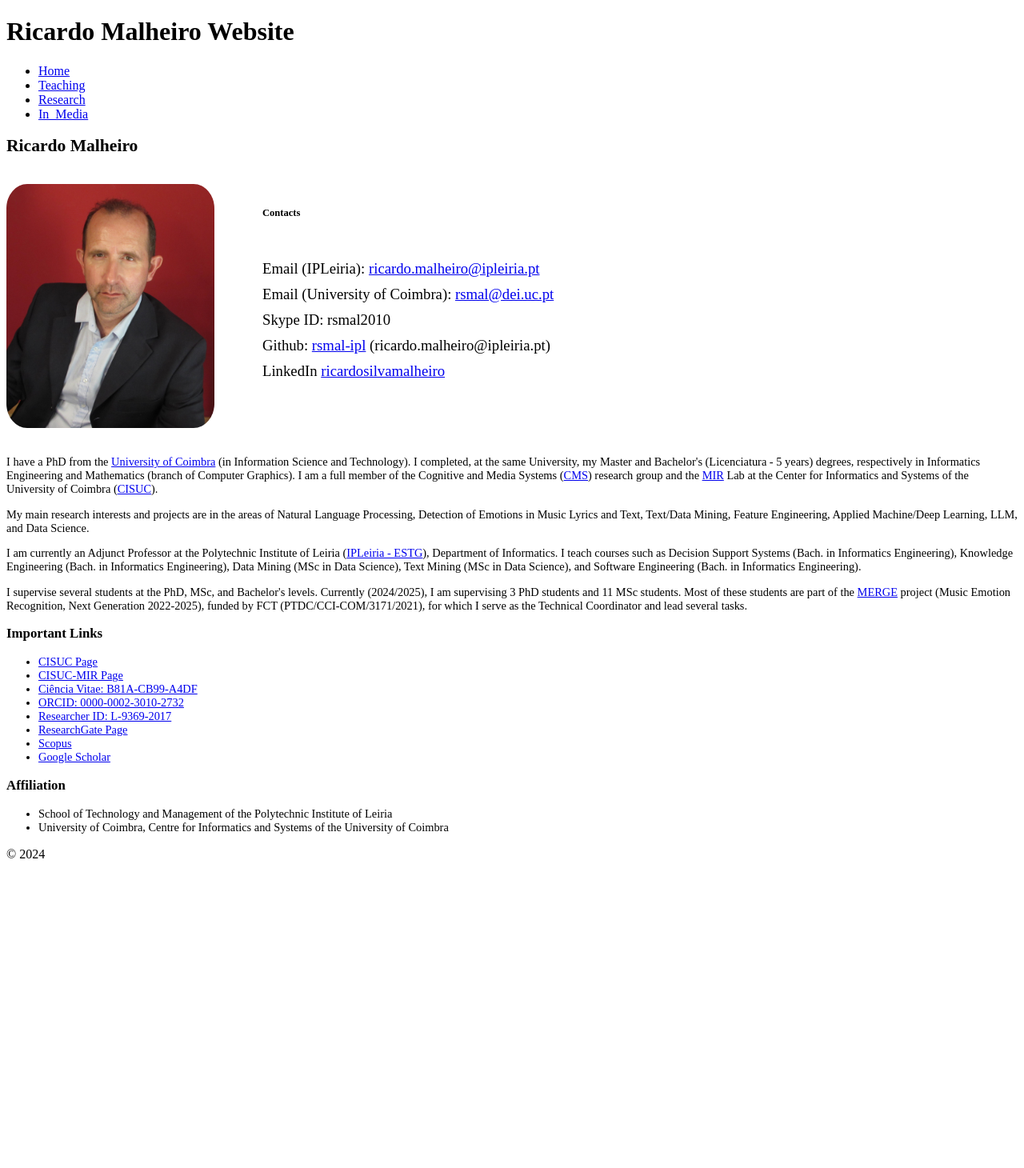
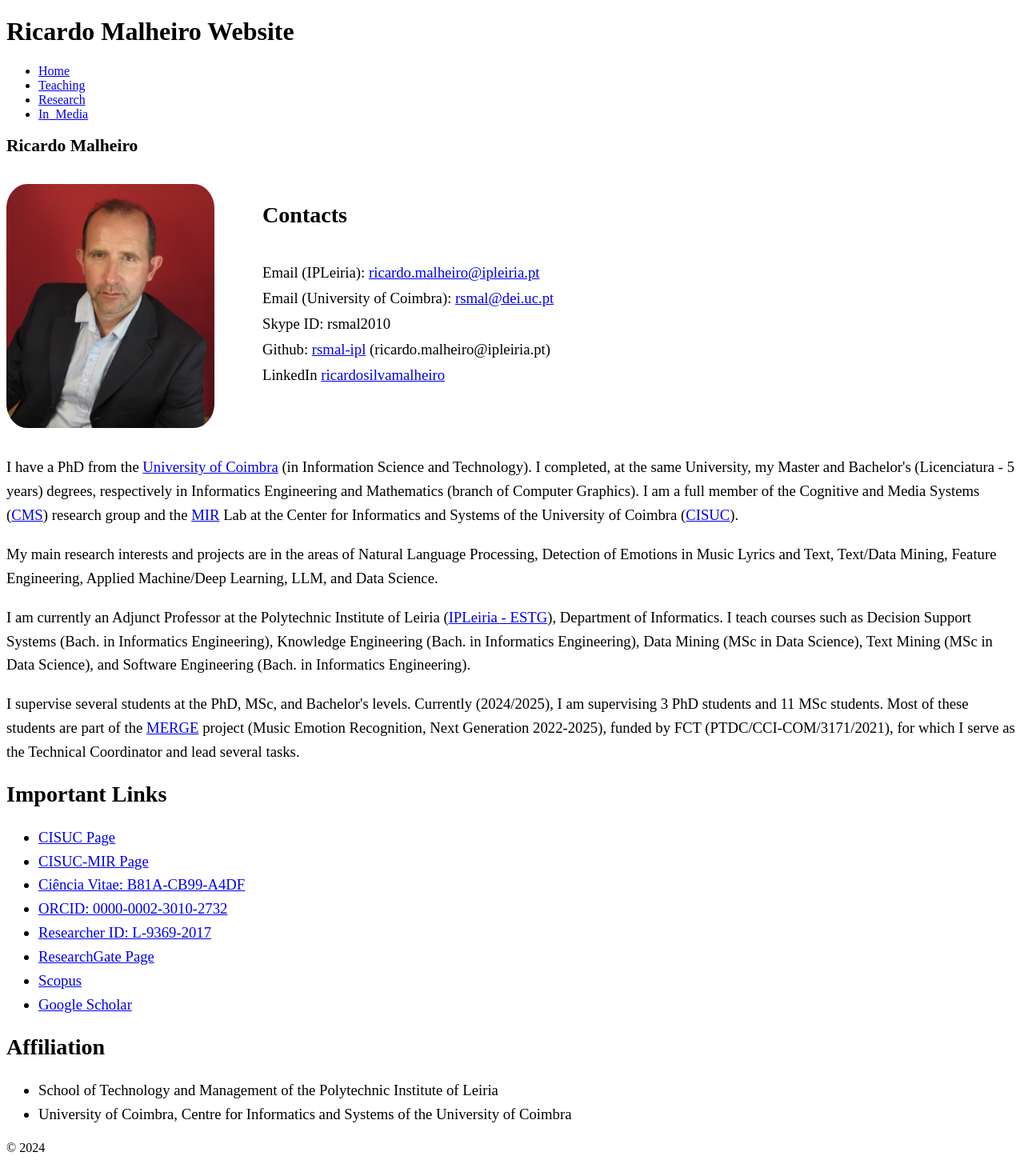
Before and after one commit to rsmal-ipl/SRSMAL, a Jekyll site: the page built from index.md, in a window 1280 px wide. Shown: the whole page at 80% size. Built offline with Jekyll 4.4.1, drawn with Linux system fonts in a browser that asks for light colours; before the commit the page ends 1093 px from its top, so only the background shows below that.

```diff
--- a/index.md
+++ b/index.md
@@ -45,6 +45,8 @@ layout: default
   /* Estilo para o texto principal */
   .main-text {
     margin-top: 30px; /* Espaço para iniciar abaixo da imagem e dos contatos */
+    font-size: 1.3em;
+    line-height: 1.6em;
   }
 </style>
 
@@ -59,7 +61,7 @@ layout: default
 
     <!-- Contatos ao lado direito da imagem -->
     <div class="contacts">
-      <h6>Contacts</h6>
+      <h2>Contacts</h2>
 	  <br>
       <div class="contact-item">Email (IPLeiria): <a href="mailto:ricardo.malheiro@ipleiria.pt">ricardo.malheiro@ipleiria.pt</a></div>
       <div class="contact-item">Email (University of Coimbra): <a href="mailto:rsmal@dei.uc.pt">rsmal@dei.uc.pt</a></div>
@@ -79,7 +81,7 @@ layout: default
 
     <p>I supervise several students at the PhD, MSc, and Bachelor's levels. Currently (2024/2025), I am supervising 3 PhD students and 11 MSc students. Most of these students are part of the <a href="https://www.cisuc.uc.pt/en/projects/MERGE" target="_blank">MERGE</a> project (Music Emotion Recognition, Next Generation 2022-2025), funded by FCT (PTDC/CCI-COM/3171/2021), for which I serve as the Technical Coordinator and lead several tasks.</p>
 
-    <h3>Important Links</h3>
+    <h2>Important Links</h2>
     <ul>
       <li><a href="https://www.cisuc.uc.pt/en/people/ricardo-malheiro" target="_blank">CISUC Page</a></li>
       <li><a href="https://mir.dei.uc.pt/index.html" target="_blank">CISUC-MIR Page</a></li>
@@ -91,7 +93,7 @@ layout: default
       <li><a href="https://scholar.google.com/citations?user=km30M3UAAAAJ&hl=en" target="_blank">Google Scholar</a></li>
     </ul>
 
-    <h3>Affiliation</h3>
+    <h2>Affiliation</h2>
     <ul>
       <li>School of Technology and Management of the Polytechnic Institute of Leiria</li>
       <li>University of Coimbra, Centre for Informatics and Systems of the University of Coimbra</li>
```
